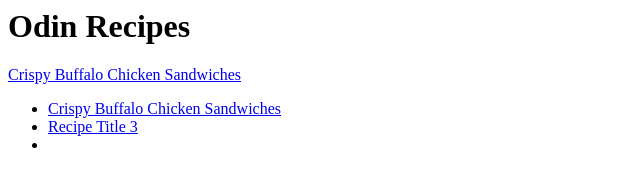
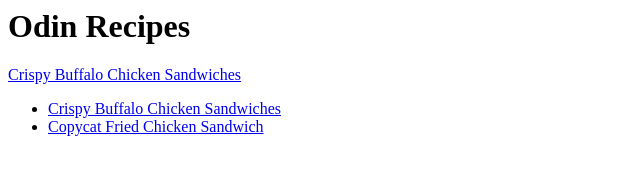
Before and after one commit to mors-templar/top_learning, a plain HTML site: page HTML_basics_project/odin_recipes/index.html in a window 1280 px wide. Shown: the whole page, without its empty margins (0-640 px from the left). Drawn offline with Linux system fonts and the light colour scheme.

Commit message:
linked 2nd recipe on index.html

```diff
--- a/HTML_basics_project/odin_recipes/index.html
+++ b/HTML_basics_project/odin_recipes/index.html
@@ -9,8 +9,7 @@
         <a href="../recipes/buffalo_chicken_sandwiches.html">Crispy Buffalo Chicken Sandwiches</a>
         <ul>
             <li><a href="../recipes/buffalo_chicken_sandwiches.html">Crispy Buffalo Chicken Sandwiches</a></li>
-            <li><a href="../recipes/">Recipe Title 3</a></li>
-            <li><a href="../recipes/"></a></li>
+            <li><a href="../recipes/copycat_fried_chicken_sandwich.html">Copycat Fried Chicken Sandwich</a></li>
         </ul>
 
     </body>
```
